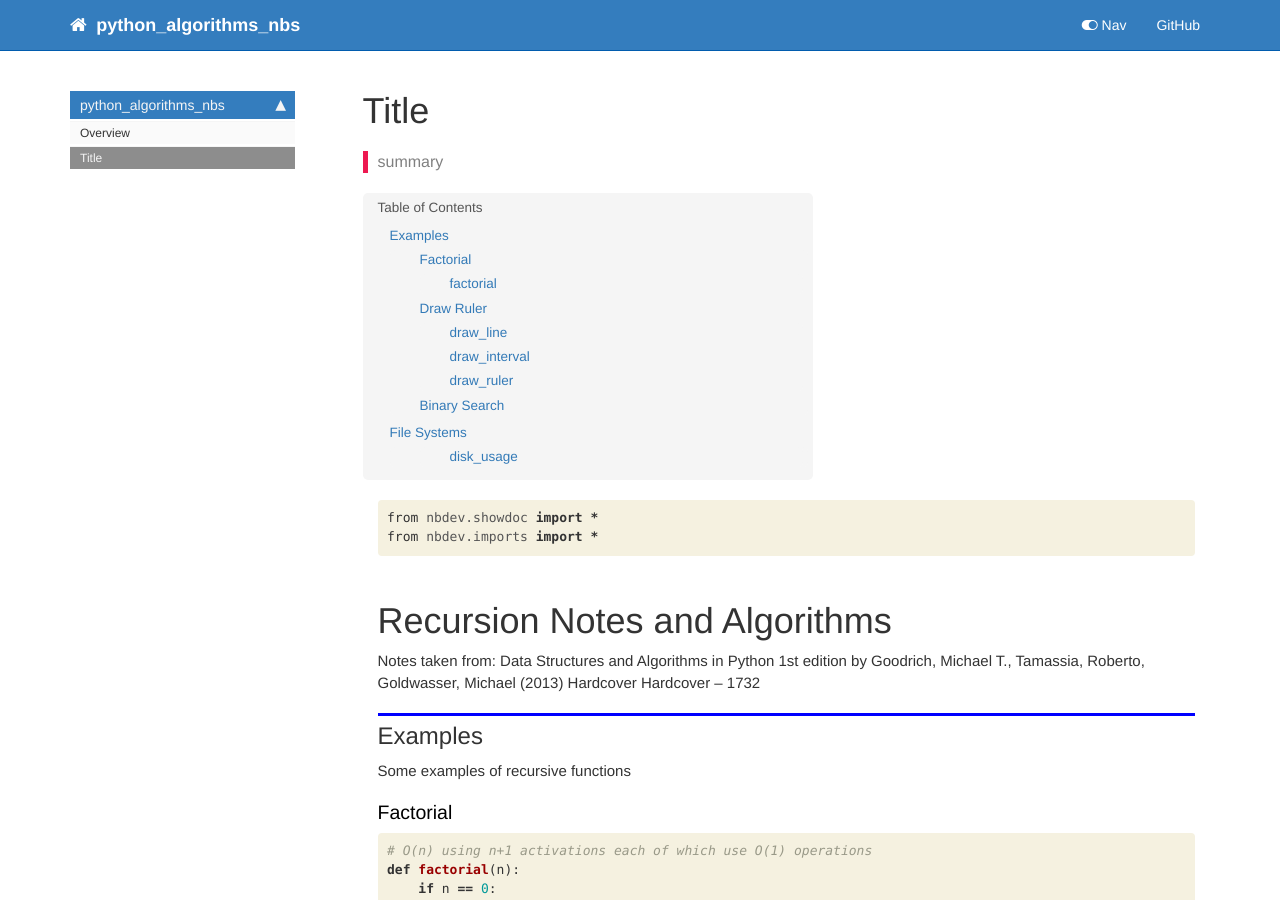
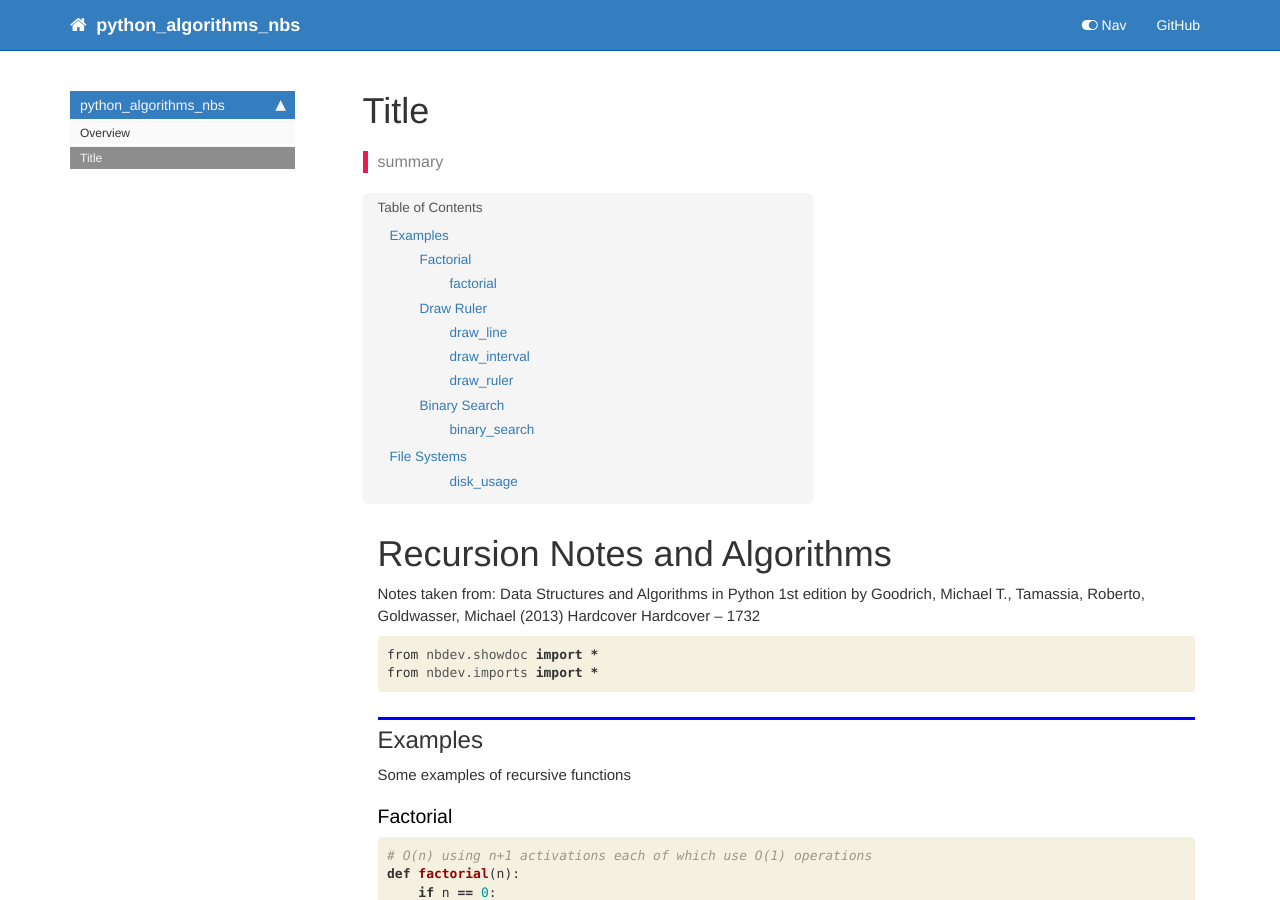
Before and after one commit to owejow/python_algorithms_nbs, a Jekyll site: the page built from docs/recursion.html, in a window 1280 px wide and 900 px high. Built offline with Jekyll 4.4.1, drawn with Linux system fonts in a browser that asks for light colours; nearby versions of some CDN libraries; comment, search, counter and statistics services are not loaded; some of the changed text lies outside the part shown.

Commit message:
updated documentation and notebooks

```diff
--- a/docs/recursion.html
+++ b/docs/recursion.html
@@ -21,6 +21,19 @@
 <div class="cell border-box-sizing code_cell rendered">
 
 </div>
+<div class="cell border-box-sizing text_cell rendered"><div class="inner_cell">
+<div class="text_cell_render border-box-sizing rendered_html">
+<h1 id="Recursion-Notes-and-Algorithms">Recursion Notes and Algorithms<a class="anchor-link" href="#Recursion-Notes-and-Algorithms">&#182;</a></h1>
+</div>
+</div>
+</div>
+<div class="cell border-box-sizing text_cell rendered"><div class="inner_cell">
+<div class="text_cell_render border-box-sizing rendered_html">
+<p>Notes taken from: Data Structures and Algorithms in Python 1st edition by Goodrich, Michael T., Tamassia, Roberto, Goldwasser, Michael (2013) Hardcover Hardcover – 1732</p>
+
+</div>
+</div>
+</div>
 <div class="cell border-box-sizing code_cell rendered">
 <div class="input">
 
@@ -34,13 +47,6 @@
 </div>
 </div>
 
-</div>
-<div class="cell border-box-sizing text_cell rendered"><div class="inner_cell">
-<div class="text_cell_render border-box-sizing rendered_html">
-<h1 id="Recursion-Notes-and-Algorithms">Recursion Notes and Algorithms<a class="anchor-link" href="#Recursion-Notes-and-Algorithms">&#182;</a></h1><p>Notes taken from: Data Structures and Algorithms in Python 1st edition by Goodrich, Michael T., Tamassia, Roberto, Goldwasser, Michael (2013) Hardcover Hardcover – 1732</p>
-
-</div>
-</div>
 </div>
 <div class="cell border-box-sizing text_cell rendered"><div class="inner_cell">
 <div class="text_cell_render border-box-sizing rendered_html">
@@ -472,6 +478,27 @@
 
 </div>
 <div class="cell border-box-sizing code_cell rendered">
+
+<div class="output_wrapper">
+<div class="output">
+
+<div class="output_area">
+
+
+<div class="output_markdown rendered_html output_subarea ">
+<h4 id="binary_search" class="doc_header"><code>binary_search</code><a href="https://github.com/owejow/python_algorithms_nbs/tree/master/python_algorithms_nbs/recursion.py#L40" class="source_link" style="float:right">[source]</a></h4><blockquote><p><code>binary_search</code>(<strong><code>data</code></strong>, <strong><code>target</code></strong>, <strong><code>low</code></strong>, <strong><code>high</code></strong>)</p>
+</blockquote>
+<p>return True if target is found</p>
+
+</div>
+
+</div>
+
+</div>
+</div>
+
+</div>
+<div class="cell border-box-sizing code_cell rendered">
 <div class="input">
 
 <div class="inner_cell">
@@ -588,7 +615,7 @@
 
 
 <div class="output_markdown rendered_html output_subarea ">
-<h4 id="disk_usage" class="doc_header"><code>disk_usage</code><a href="https://github.com/owejow/python_algorithms_nbs/tree/master/python_algorithms_nbs/recursion.py#L40" class="source_link" style="float:right">[source]</a></h4><blockquote><p><code>disk_usage</code>(<strong><code>path</code></strong>)</p>
+<h4 id="disk_usage" class="doc_header"><code>disk_usage</code><a href="https://github.com/owejow/python_algorithms_nbs/tree/master/python_algorithms_nbs/recursion.py#L56" class="source_link" style="float:right">[source]</a></h4><blockquote><p><code>disk_usage</code>(<strong><code>path</code></strong>)</p>
 </blockquote>
 <p>returns disk usage for a path</p>
 
--- a/python_algorithms_nbs/_nbdev.py
+++ b/python_algorithms_nbs/_nbdev.py
@@ -6,6 +6,7 @@
          "draw_line": "04_recursion.ipynb",
          "draw_interval": "04_recursion.ipynb",
          "draw_ruler": "04_recursion.ipynb",
+         "binary_search": "04_recursion.ipynb",
          "disk_usage": "04_recursion.ipynb"}
 
 modules = ["recursion.py"]
```
Also changed, not shown: python_algorithms_nbs/recursion.py (+17 -1 lines), 1 other file.
